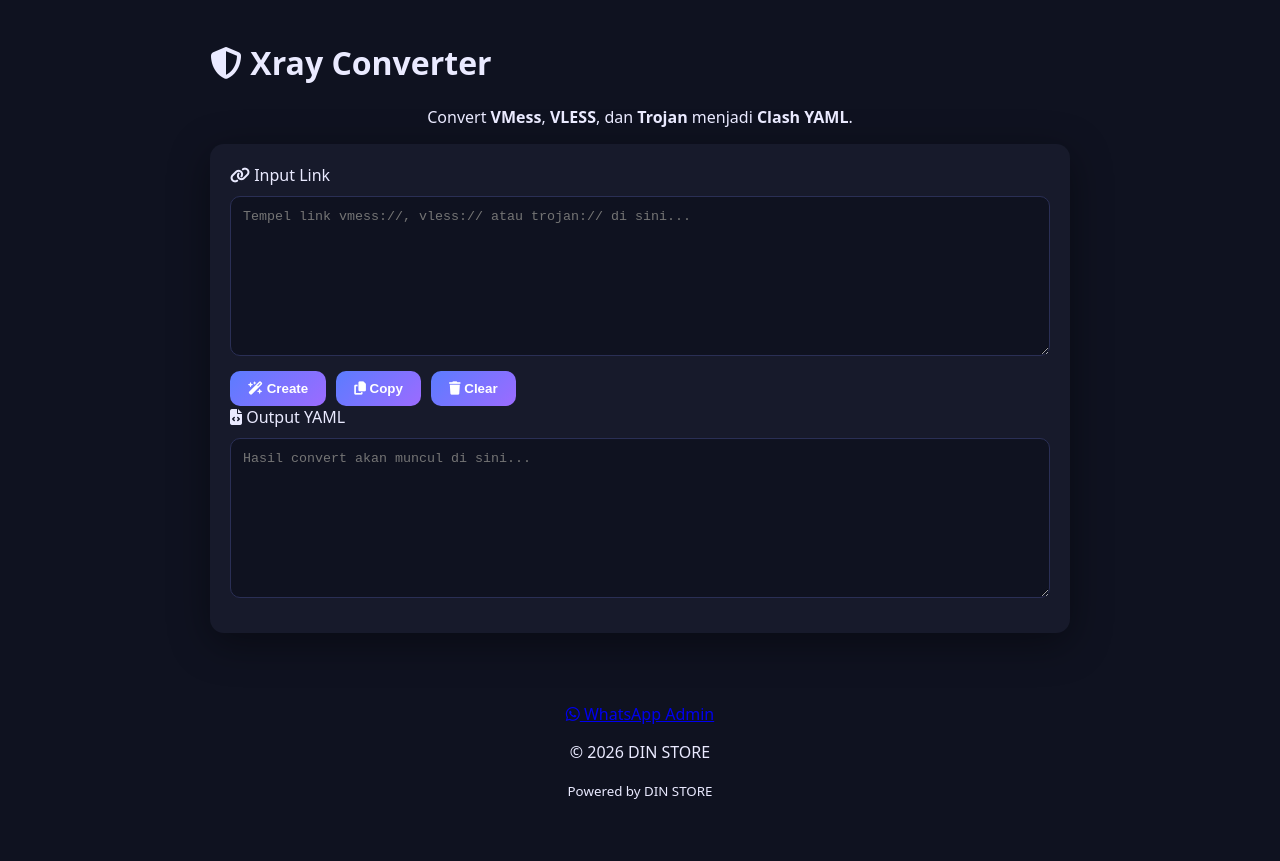
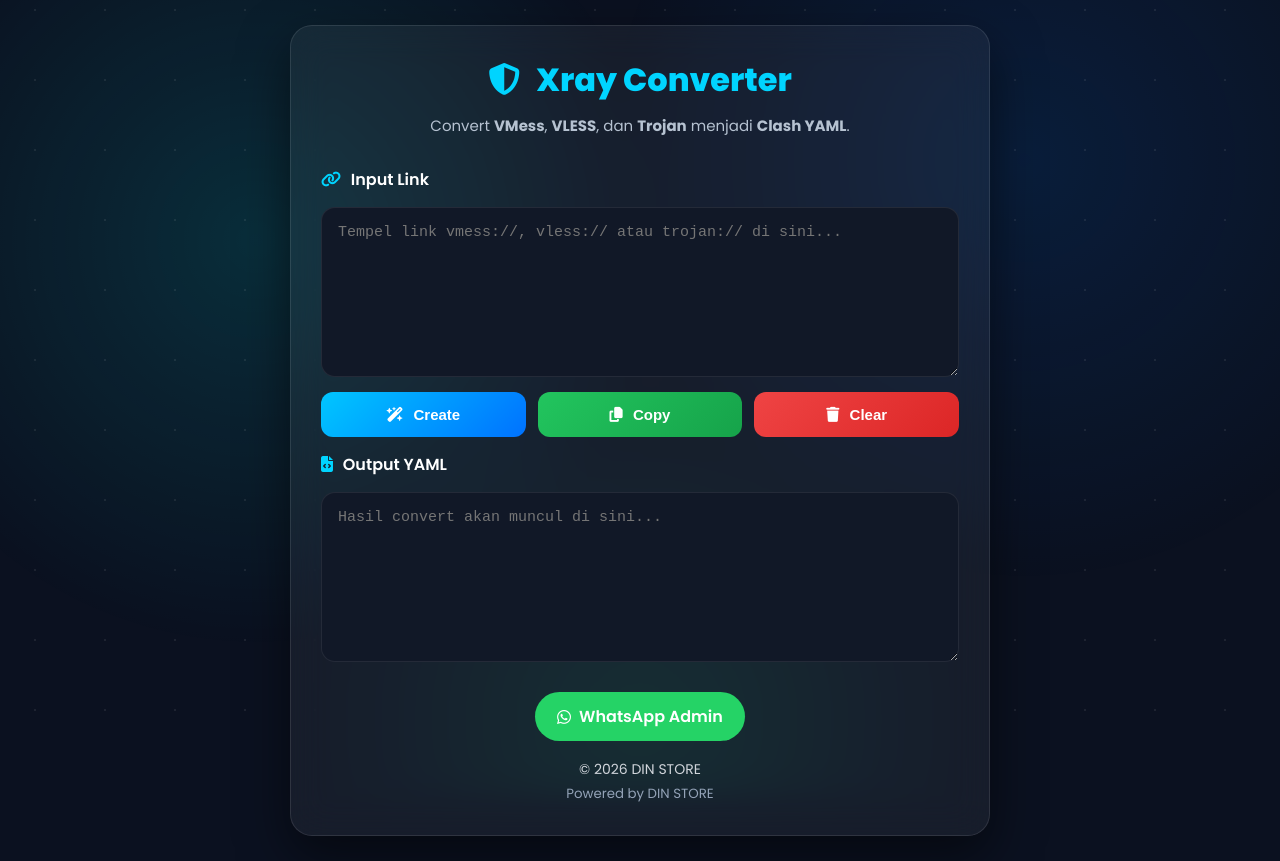
Before and after one commit to DINSTORE99/Create-Yml, a plain HTML site: page index.html in a window 1280 px wide. Drawn offline with Linux system fonts and the light colour scheme.

Commit message:
Update style.css

```diff
--- a/style.css
+++ b/style.css
@@ -1,87 +1,210 @@
-* { box-sizing: border-box; }
-body {
-  margin: 0;
-  padding: 0;
-  font-family: system-ui, sans-serif;
-  background: #0f1220;
-  color: #eaeaff;
-  max-width: 900px;
-  margin: auto;
-  padding: 20px;
+*{
+    margin:0;
+    padding:0;
+    box-sizing:border-box;
 }
-h2, p {
-  text-align: center;
+
+body{
+    font-family:'Poppins',sans-serif;
+    min-height:100vh;
+    background:#0b1120;
+    color:#fff;
+    display:flex;
+    justify-content:center;
+    align-items:center;
+    padding:25px;
+    overflow-x:hidden;
+    position:relative;
 }
-.card {
-  background: #171a2b;
-  padding: 20px;
-  border-radius: 14px;
-  box-shadow: 0 10px 40px rgba(0,0,0,.4);
+
+/* Background */
+body::before{
+    content:"";
+    position:fixed;
+    inset:0;
+    background:
+        radial-gradient(circle at 20% 30%,rgba(0,255,255,.12),transparent 35%),
+        radial-gradient(circle at 80% 20%,rgba(0,120,255,.12),transparent 35%),
+        radial-gradient(circle at 50% 90%,rgba(0,255,150,.08),transparent 35%);
+    z-index:-2;
 }
-textarea {
-  width: 100%;
-  min-height: 160px;
-  padding: 12px;
-  margin: 10px 0;
-  border-radius: 10px;
-  border: 1px solid #2a2f55;
-  background: #0f1220;
-  color: #fff;
-  font-family: monospace;
+
+body::after{
+    content:"";
+    position:fixed;
+    inset:0;
+    background-image:
+        radial-gradient(#ffffff 1px,transparent 1px);
+    background-size:70px 70px;
+    opacity:.08;
+    animation:stars 60s linear infinite;
+    z-index:-1;
 }
-.row {
-  display: flex;
-  gap: 10px;
-  flex-wrap: wrap;
+
+@keyframes stars{
+    from{transform:translateY(0);}
+    to{transform:translateY(-300px);}
 }
-button {
-  padding: 10px 18px;
-  border-radius: 10px;
-  border: none;
-  cursor: pointer;
-  font-weight: 600;
-  background: linear-gradient(135deg,#5b7cff,#9c6bff);
-  color: #fff;
+
+.container{
+    width:100%;
+    max-width:700px;
+    background:rgba(255,255,255,.05);
+    backdrop-filter:blur(18px);
+    border:1px solid rgba(255,255,255,.1);
+    border-radius:22px;
+    padding:30px;
+    box-shadow:0 20px 50px rgba(0,0,0,.5);
 }
-button:hover { opacity: .85 }
 
-.footer {
-  margin-top: 50px;
-  padding: 20px 10px;
-  text-align: center;
+.title{
+    text-align:center;
+    font-size:32px;
+    font-weight:800;
+    color:#00d4ff;
+    margin-bottom:10px;
 }
-.footer-box {
-  display: inline-block;
-  background: #171a2b;
-  padding: 15px 25px;
-  border-radius: 14px;
-  box-shadow: 0 6px 25px rgba(0, 0, 0, .35);
+
+.title i{
+    margin-right:10px;
 }
-.footer-links {
-  display: flex;
-  justify-content: center;
-  gap: 18px;
-  flex-wrap: wrap;
+
+.desc{
+    text-align:center;
+    color:#b6c2d1;
+    margin-bottom:30px;
+    font-size:15px;
 }
-.footer-links a {
-  display: inline-flex;
-  align-items: center;
-  gap: 6px;
-  color: #8fa2ff;
-  text-decoration: none;
-  font-weight: 600;
-  font-size: 14px;
-  padding: 8px 14px;
-  border-radius: 10px;
-  background: rgba(255, 255, 255, 0.04);
-  transition: all .25s ease;
+
+.card{
+    display:flex;
+    flex-direction:column;
+    gap:15px;
 }
-.footer-links a:hover {
-  background: #5b7cff;
-  color: #fff;
-  transform: translateY(-2px);
-  box-shadow: 0 6px 20px rgba(91, 124, 255, .5);
+
+label{
+    font-weight:600;
+    color:#fff;
 }
-.footer-links a:active {
-  transform: scale(.95);
+
+label i{
+    color:#00d4ff;
+    margin-right:6px;
 }
+
+textarea{
+    width:100%;
+    min-height:170px;
+    resize:vertical;
+    border:none;
+    outline:none;
+    border-radius:14px;
+    padding:16px;
+    font-size:15px;
+    font-family:monospace;
+    background:#111827;
+    color:#fff;
+    border:1px solid rgba(255,255,255,.08);
+    transition:.3s;
+}
+
+textarea:focus{
+    border-color:#00d4ff;
+    box-shadow:0 0 15px rgba(0,212,255,.35);
+}
+
+.row{
+    display:flex;
+    gap:12px;
+}
+
+.btn{
+    flex:1;
+    border:none;
+    padding:14px;
+    border-radius:12px;
+    font-size:15px;
+    font-weight:700;
+    cursor:pointer;
+    transition:.3s;
+    color:#fff;
+}
+
+.btn i{
+    margin-right:6px;
+}
+
+.primary{
+    background:linear-gradient(135deg,#00c6ff,#0072ff);
+}
+
+.success{
+    background:linear-gradient(135deg,#22c55e,#16a34a);
+}
+
+.danger{
+    background:linear-gradient(135deg,#ef4444,#dc2626);
+}
+
+.btn:hover{
+    transform:translateY(-3px);
+    filter:brightness(1.1);
+    box-shadow:0 0 20px rgba(255,255,255,.15);
+}
+
+.footer{
+    margin-top:30px;
+    text-align:center;
+}
+
+.footer-btn{
+    display:inline-flex;
+    align-items:center;
+    gap:8px;
+    text-decoration:none;
+    color:#fff;
+    background:#25D366;
+    padding:12px 22px;
+    border-radius:50px;
+    font-weight:600;
+    transition:.3s;
+}
+
+.footer-btn:hover{
+    transform:scale(1.05);
+    box-shadow:0 0 20px #25D366;
+}
+
+.footer p{
+    margin-top:18px;
+    font-size:14px;
+    color:#d1d5db;
+}
+
+.footer small{
+    color:#94a3b8;
+}
+
+@media(max-width:640px){
+
+    .container{
+        padding:22px;
+    }
+
+    .title{
+        font-size:26px;
+    }
+
+    .row{
+        flex-direction:column;
+    }
+
+    .btn{
+        width:100%;
+    }
+
+    textarea{
+        min-height:150px;
+    }
+
+}
```
